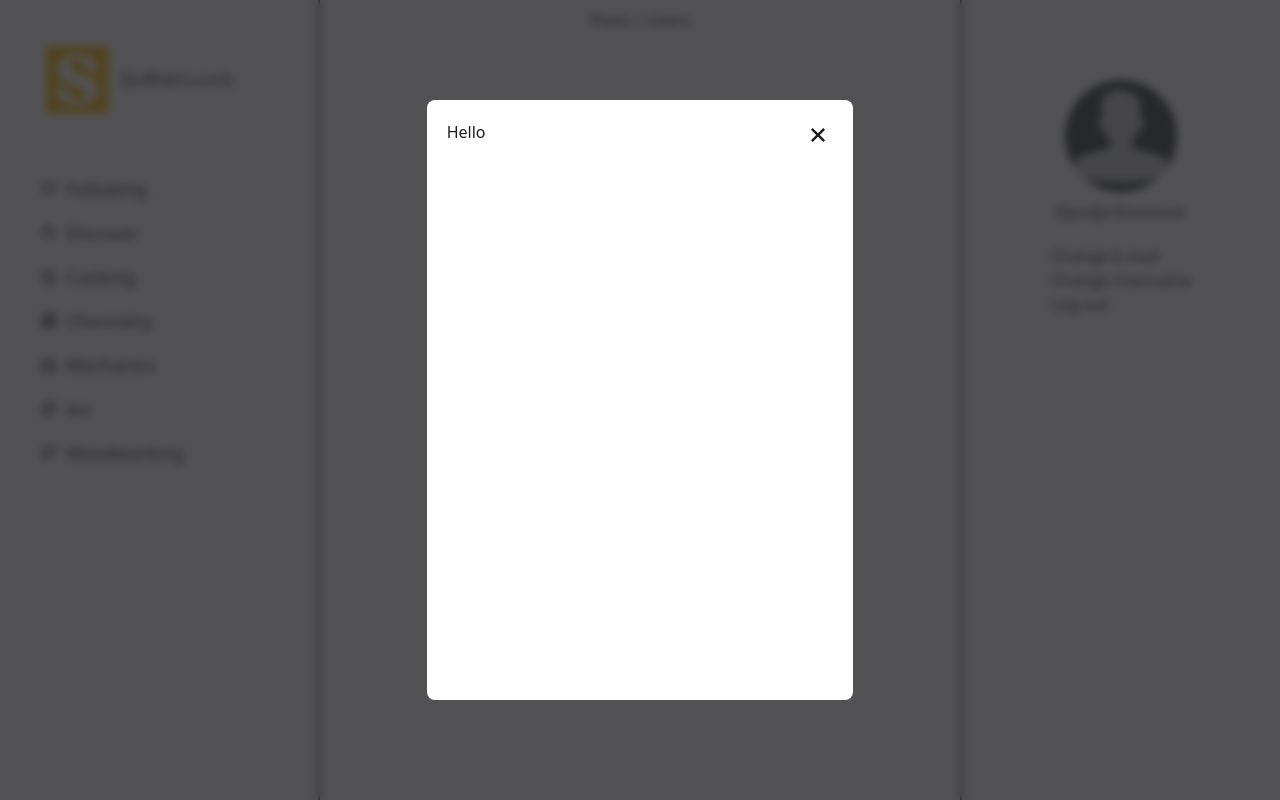
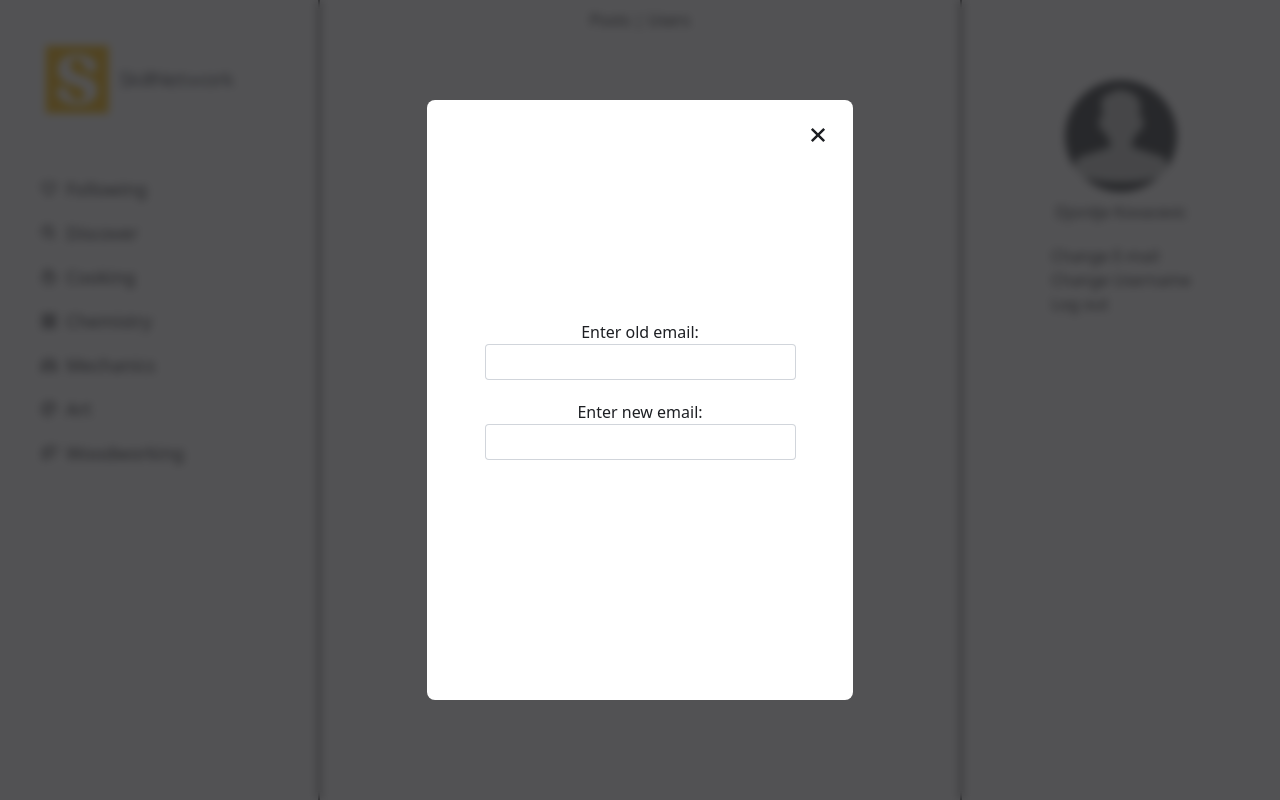
Before and after one commit to KDjole/SkillNetwork, a React (Vite) app: page / in a window 1280 px wide. Both pictures are taken after a click on the item "Change E-mail". Built offline with nearby package versions, Linux system fonts and the light colour scheme.

Commit message:
Did a lot of work with modal popup. Seperated some components into UI for more usability.

```diff
--- a/package.json
+++ b/package.json
@@ -12,6 +12,7 @@
   "dependencies": {
     "@reduxjs/toolkit": "^1.9.7",
     "framer-motion": "^10.16.4",
+    "prop-types": "^15.8.1",
     "react": "^18.2.0",
     "react-dom": "^18.2.0",
     "react-icons": "^4.11.0",
--- a/src/App.jsx
+++ b/src/App.jsx
@@ -1,7 +1,7 @@
 import { useState } from "react";
 import "./App.css";
 import LandingPage from "./Pages/LandingPage";
-import UserSettingsModal from "./components/UserSettingsModal";
+import UserSettingsModal from "./Components/UserSettingsModal/UserSettingsModal";
 
 function App() {
   const [userSettingsModal, setUserSettingsModal] = useState(true);
--- /dev/null
+++ b/src/Components/UI/Input.jsx
@@ -0,0 +1,9 @@
+/* eslint-disable react/prop-types */
+export default function Input({ type }) {
+  return (
+    <input
+      type={type}
+      className="rounded border-0 mb-5 py-1.5 pl-10 pr-10 text-myGray ring-1 ring-inset ring-gray-300 placeholder:text-gray-400 focus:ring-2 focus:ring-myGray"
+    ></input>
+  );
+}
--- /dev/null
+++ b/src/Components/UI/Modal.jsx
@@ -0,0 +1,28 @@
+/* eslint-disable react/prop-types */
+import { BiPlus } from "react-icons/bi";
+import { motion } from "framer-motion";
+
+export default function Modal({ children, closeModal }) {
+  return (
+    <motion.div
+      className="fixed inset-0 z-50 text-myGray"
+      initial={{ opacity: 0, scale: 0 }}
+      animate={{ opacity: 1, scale: 1 }}
+      exit={{ opacity: 0, scale: 0 }}
+      transition={{ duration: 0.3 }}
+    >
+      <div
+        className="overlay w-screen h-screen bg-zinc-800/80 backdrop-blur-sm flex items-center justify-center"
+        onClick={closeModal}
+      >
+        <div className="w-1/3 h-3/4 flex items-center justify-center bg-white rounded-lg p-5 relative">
+          <BiPlus
+            className="btnClose rotate-45 absolute top-5 right-5 hover:cursor-pointer"
+            size={30}
+          />
+          {children}
+        </div>
+      </div>
+    </motion.div>
+  );
+}
--- a/src/Components/UserSettingsModal.jsx
+++ /dev/null
@@ -1,42 +0,0 @@
-import { BiPlus } from "react-icons/bi";
-import { motion, AnimatePresence } from "framer-motion";
-import { useSelector, useDispatch } from "react-redux";
-import { changeStatus } from "../Features/OpenModal/ModalSlice";
-
-export default function UserSettingsModal({}) {
-  const open = useSelector((state) => state.modal.open);
-  const dispatch = useDispatch();
-  const closeModal = (e) => {
-    e.target.classList.contains("overlay") ||
-    e.target.classList.contains("btnClose")
-      ? dispatch(changeStatus(false, ""))
-      : "";
-  };
-
-  return (
-    <AnimatePresence>
-      {open && (
-        <motion.div
-          className="fixed inset-0 z-50 text-myGray"
-          initial={{ scale: 0 }}
-          animate={{ scale: 1 }}
-          exit={{ scale: 0 }}
-          transition={{ duration: 0.3 }}
-        >
-          <div
-            className="overlay w-screen h-screen bg-zinc-800/80 backdrop-blur-sm flex items-center justify-center"
-            onClick={closeModal}
-          >
-            <div className="w-1/3 h-3/4 bg-white rounded-lg p-5 relative">
-              <BiPlus
-                className="btnClose rotate-45 absolute right-5 hover:cursor-pointer"
-                size={30}
-              />
-              <div>Hello</div>
-            </div>
-          </div>
-        </motion.div>
-      )}
-    </AnimatePresence>
-  );
-}
--- /dev/null
+++ b/src/Components/UserSettingsModal/UserSettings.jsx
@@ -0,0 +1,53 @@
+/* eslint-disable react/prop-types */
+import Input from "../UI/Input";
+
+function UserSettings({ children }) {
+  return (
+    <form className="flex flex-col justify-center items-center">
+      {children}
+    </form>
+  );
+}
+
+function OldEmail() {
+  return (
+    <>
+      <label>Enter old email:</label>
+      <Input type="email" />
+    </>
+  );
+}
+
+function NewEmail() {
+  return (
+    <>
+      <label>Enter new email:</label>
+      <Input type="email" />
+    </>
+  );
+}
+
+function OldUser() {
+  return (
+    <>
+      <label>Enter old username:</label>
+      <Input type="text" />
+    </>
+  );
+}
+
+function NewUser() {
+  return (
+    <>
+      <label>Enter new username:</label>
+      <Input type="text" />
+    </>
+  );
+}
+
+UserSettings.OldEmail = OldEmail;
+UserSettings.NewEmail = NewEmail;
+UserSettings.OldUser = OldUser;
+UserSettings.NewUser = NewUser;
+
+export default UserSettings;
--- /dev/null
+++ b/src/Components/UserSettingsModal/UserSettingsModal.jsx
@@ -0,0 +1,41 @@
+import Modal from "../UI/Modal";
+import { AnimatePresence } from "framer-motion";
+import { useSelector, useDispatch } from "react-redux";
+import { changeStatus } from "../../Features/OpenModal/ModalSlice";
+import UserSettings from "./UserSettings";
+
+export default function UserSettingsModal() {
+  const open = useSelector((state) => state.modal.open);
+  const dataForChange = useSelector((state) => state.modal.dataForChange);
+  const dispatch = useDispatch();
+
+  const closeModal = (e) => {
+    e.target.classList.contains("overlay") ||
+    e.target.classList.contains("btnClose")
+      ? dispatch(changeStatus(false, ""))
+      : "";
+  };
+
+  return (
+    <AnimatePresence>
+      {open && (
+        <Modal closeModal={closeModal}>
+          <UserSettings>
+            {dataForChange == "email" && (
+              <>
+                <UserSettings.OldEmail />
+                <UserSettings.NewEmail />
+              </>
+            )}
+            {dataForChange == "username" && (
+              <>
+                <UserSettings.OldUser />
+                <UserSettings.NewUser />
+              </>
+            )}
+          </UserSettings>
+        </Modal>
+      )}
+    </AnimatePresence>
+  );
+}
--- a/src/Pages/HomePage/Profile/ProfileOptions.jsx
+++ b/src/Pages/HomePage/Profile/ProfileOptions.jsx
@@ -1,4 +1,4 @@
-import { useSelector, useDispatch } from "react-redux";
+import { useDispatch } from "react-redux";
 import { changeStatus } from "../../../Features/OpenModal/ModalSlice";
 
 export default function ProfileOptions() {
@@ -6,7 +6,6 @@ export default function ProfileOptions() {
     { text: `Change E-mail`, key: `email` },
     { text: `Change Username`, key: `username` },
   ];
-  const open = useSelector((state) => state.modal.open);
   const dispatch = useDispatch();
   const openModal = (el) => {
     dispatch(changeStatus(true, el));
```
Also changed, not shown: 1 other file (tests, documents, lock files or other folders).
